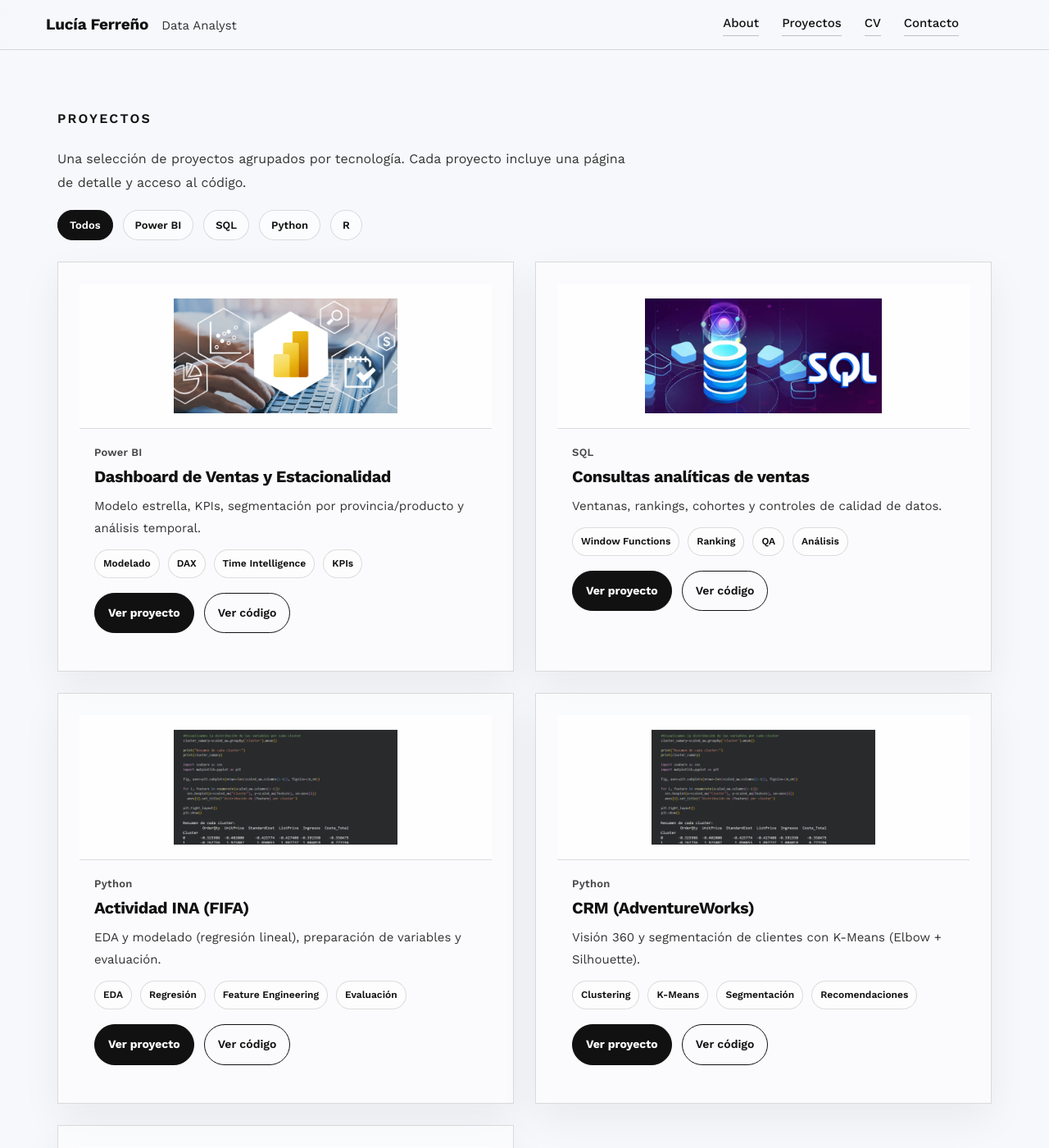
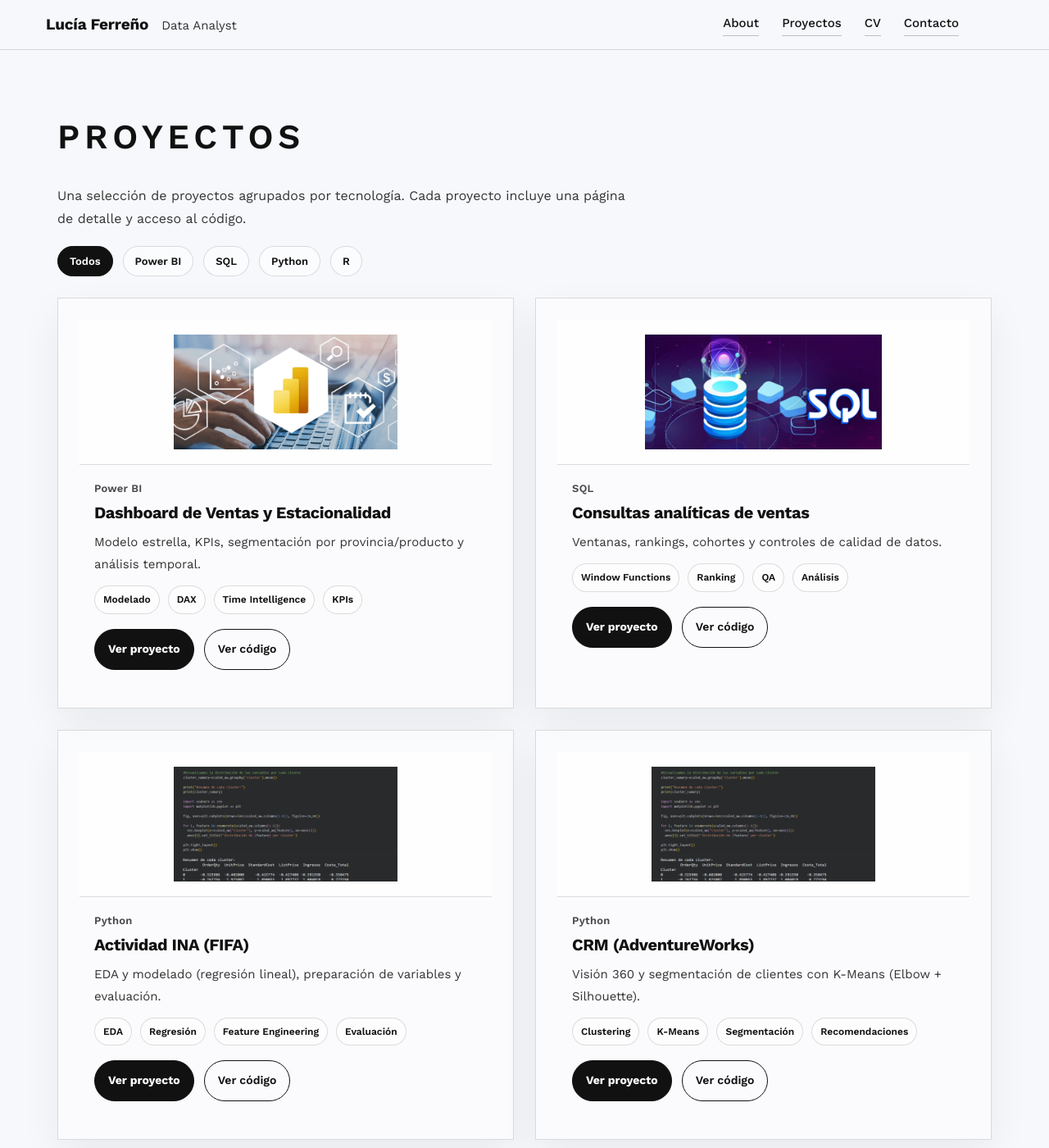
Before and after one commit to lucia-ferreno-pico/Portfolio, a Jekyll site: the page built from projects.md, in a window 1280 px wide and 1400 px high. Shown: the whole window at 82% size. Built offline with Jekyll 4.4.1, drawn with Linux system fonts in a browser that asks for light colours.

Commit message:
Update main.css

```diff
--- a/assets/css/main.css
+++ b/assets/css/main.css
@@ -808,7 +808,7 @@ main.container .page{
 
 /* “PROYECTOS” más grande y más editorial */
 .projects-page .section-title h2{
-  font-size: 16px;         /* antes 14px */
+  font-size: 42px;         /* antes 14px */
   letter-spacing: .14em;   /* más “editorial” */
 }
 
```
